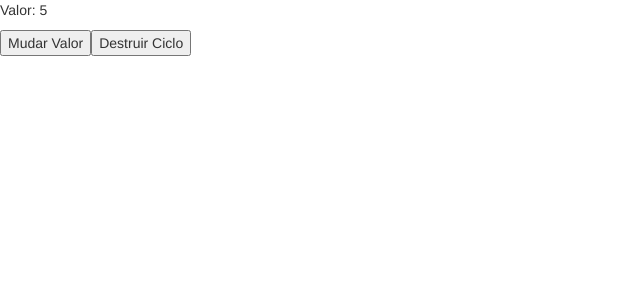
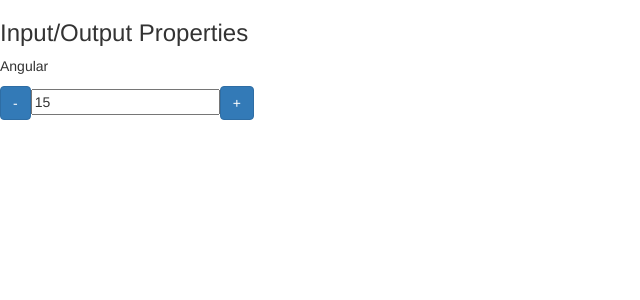
Before and after one commit to glprog/CursoAngularLoiane, an Angular app in the folder data-binding/: page / in a window 1280 px wide. Shown: the top 300 px of the page, without its empty margins (0-640 px from the left). Built offline with nearby package versions, Linux system fonts and the light colour scheme.

Commit message:
Aula 16-Acesso ao DOM e ao Template com ViewChild

```diff
--- a/data-binding/src/app/app.component.html
+++ b/data-binding/src/app/app.component.html
@@ -1,5 +1,6 @@
 <!--The content below is only a placeholder and can be replaced.-->
 <!--<app-data-binding></app-data-binding>-->
-<app-ciclo [valorInicial]="valor" *ngIf="!deletarCiclo" ></app-ciclo>
+<app-data-binding></app-data-binding>
+<!--<app-ciclo [valorInicial]="valor" *ngIf="!deletarCiclo" ></app-ciclo>
 <button (click)="mudarValor()">Mudar Valor</button>
-<button (click)="destruirCiclo()">Destruir Ciclo</button>
+<button (click)="destruirCiclo()">Destruir Ciclo</button> -->
--- a/data-binding/src/app/output-property/output-property.component.html
+++ b/data-binding/src/app/output-property/output-property.component.html
@@ -1,5 +1,5 @@
 <div>
   <button class="btn btn-primary" (click)="decrementa()">-</button>
-  <input type="text" [value]="valor" readonly/>
+  <input type="text" [value]="valor" readonly #campoInput/>
   <button class="btn btn-primary" (click)="incrementa()">+</button>
 </div>
--- a/data-binding/src/app/output-property/output-property.component.ts
+++ b/data-binding/src/app/output-property/output-property.component.ts
@@ -1,4 +1,4 @@
-import { Component, OnInit, Input, EventEmitter, Output } from '@angular/core';
+import { Component, OnInit, Input, EventEmitter, Output, ViewChild, ElementRef } from '@angular/core';
 
 @Component({
   selector: 'contador',
@@ -10,14 +10,19 @@
 
   @Output() mudouValor = new EventEmitter();
 
+  @ViewChild('campoInput') campoInputValor: ElementRef;
+
   incrementa() {
-    this.valor++;
-    this.mudouValor.emit({novoValor: this.valor});
+    //console.log(this.campoInputValor.nativeElement.value);
+    //this.valor++;
+    this.campoInputValor.nativeElement.value++;
+    this.mudouValor.emit({novoValor: this.campoInputValor.nativeElement.value});
   }
 
   decrementa() {
-    this.valor--;
-    this.mudouValor.emit({novoValor: this.valor});
+    //this.valor--;
+    this.campoInputValor.nativeElement.value--;
+    this.mudouValor.emit({novoValor: this.campoInputValor.nativeElement.value});
   }
 
   constructor() { }
```
